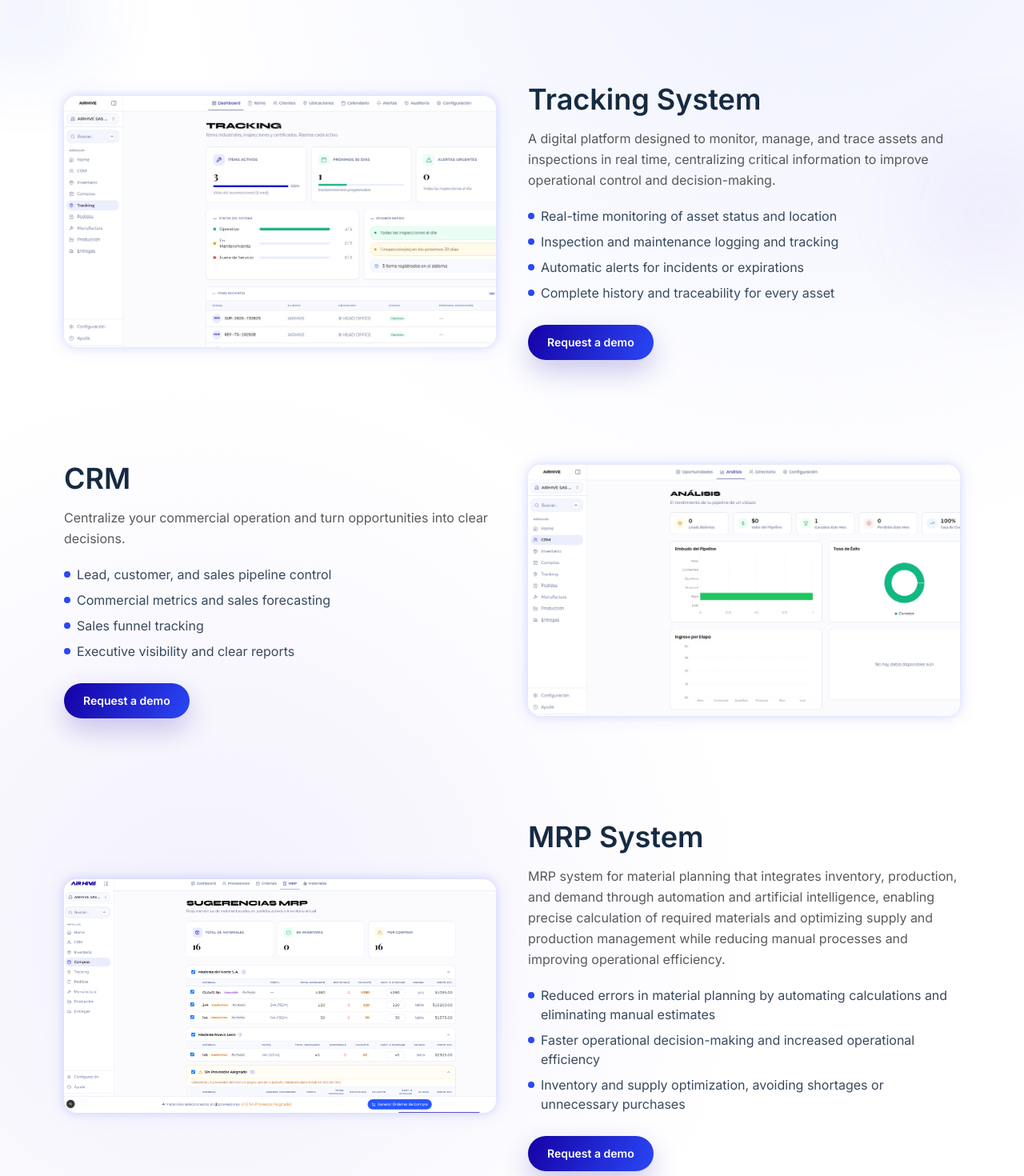
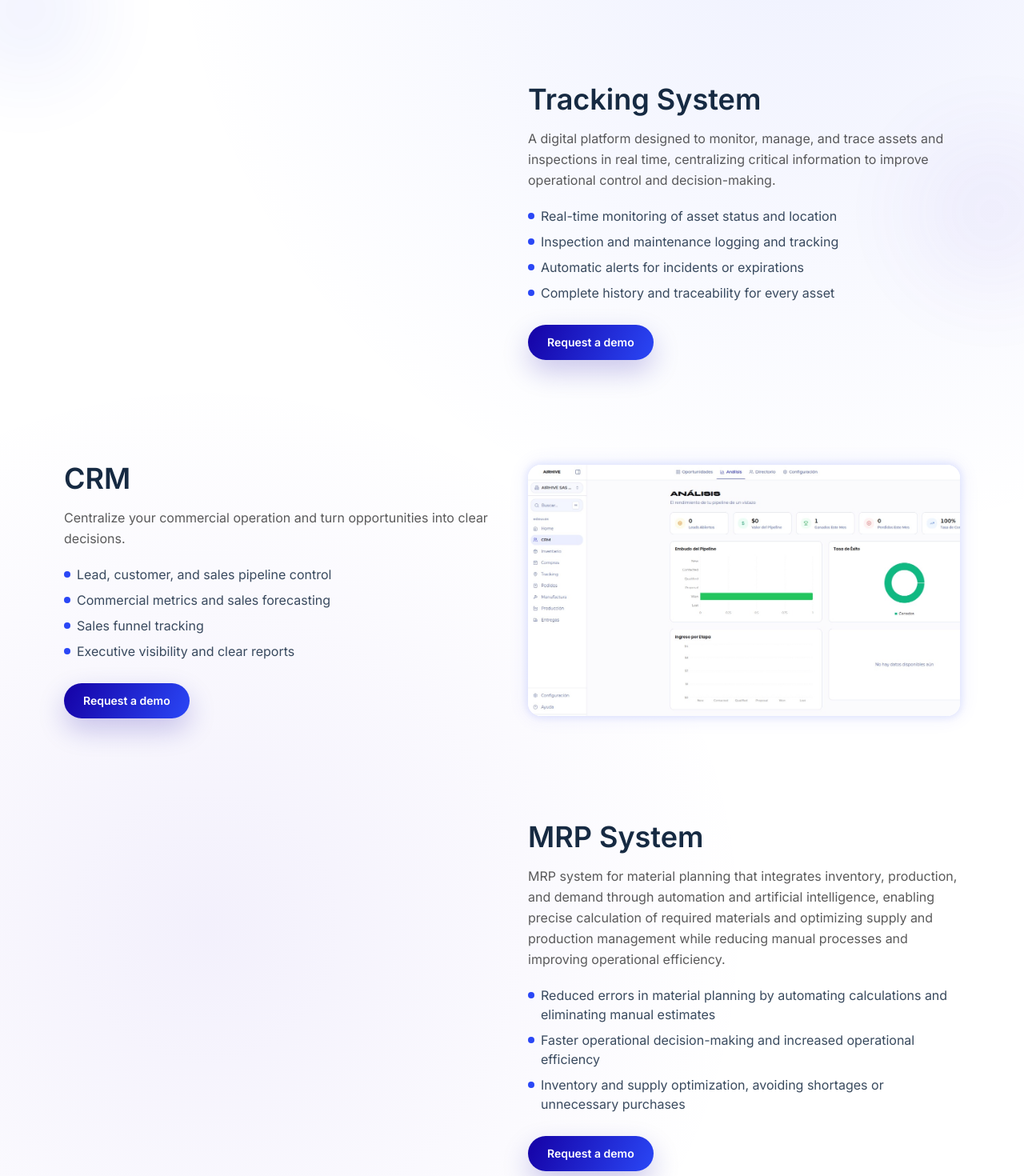
Before and after one commit to AirHive-MX/airhive_webpage, a React (Vite) app in the folder airhive-website/: page /a-erp in a window 1280 px wide. Shown: the part 320-1790 px from the top of the page at 80% size. Built offline with nearby package versions, Linux system fonts and the light colour scheme.

Commit message:
fotos eliminadas

```diff
--- a/airhive-website/src/Pages/ARP/ARP.jsx
+++ b/airhive-website/src/Pages/ARP/ARP.jsx
@@ -1,9 +1,7 @@
 import { motion } from "framer-motion";
 import { Link } from "react-router-dom";
 import { useTranslation } from "react-i18next";
-import tracking from "/TRAKING SYSTEM.jpeg";
 import crm from "/CRM.jpeg";
-import mrp from "/MRP.png";
 
 const ARP = () => {
   const { t } = useTranslation();
@@ -24,13 +22,8 @@ const ARP = () => {
           whileInView={{ opacity: 1, x: 0 }}
           viewport={{ once: true, amount: 0.35 }}
           transition={{ duration: 0.6 }}
-          className="product-img-card overflow-hidden rounded-2xl transition-all duration-400 hover:-translate-y-1"
+          className="overflow-hidden rounded-2xl"
         >
-          <img
-            src={tracking}
-            alt={t("products.tracking.title")}
-            className="w-[125%] max-w-none object-cover"
-          />
         </motion.div>
         <motion.div
           initial={{ opacity: 0, x: 30 }}
@@ -94,13 +87,8 @@ const ARP = () => {
           whileInView={{ opacity: 1, x: 0 }}
           viewport={{ once: true, amount: 0.35 }}
           transition={{ duration: 0.6 }}
-          className="product-img-card overflow-hidden rounded-2xl transition-all duration-400 hover:-translate-y-1"
+          className="overflow-hidden rounded-2xl"
         >
-          <img
-            src={mrp}
-            alt={t("products.mrp.title")}
-            className="w-[108%] max-w-none object-cover object-left"
-          />
         </motion.div>
         <motion.div
           initial={{ opacity: 0, x: 30 }}
```
